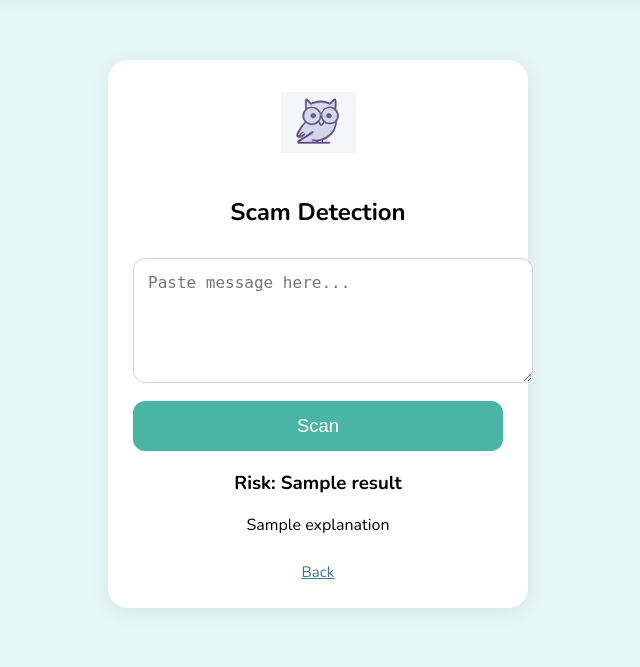
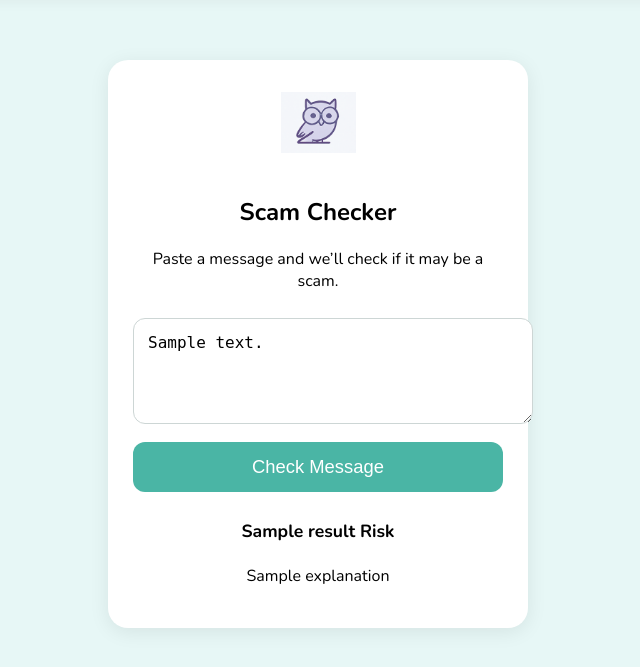
Before and after one commit to saf-k/wisetech_app, a Flask app: template templates/scam_checker.html in a window 1280 px wide. Shown: the part 69-736 px from the top of the page, without its empty margins (322-962 px from the left). Run offline with Flask 3, Linux system fonts and the light colour scheme; the template is opened without the code that fills it: most values are stand-ins (such as "Sample title", 1, 10 or a date in 2020).

Commit message:
Updated scam checker logic and UI improvements

```diff
--- a/app.py
+++ b/app.py
@@ -78,11 +78,16 @@ def call_gemini_ai(question):
 def call_gemini_scam_checker(text):
     """Scam Checker → Short structured answer."""
     prompt = (
-        "You detect scams for seniors.\n"
-        "Respond EXACTLY in this format:\n"
-        "Risk: High/Medium/Low\n"
-        "Explanation: 1–2 very short sentences.\n\n"
-        f"Message:\n{text}"
+      "You are a scam detection assistant for seniors.\n"
+    "You must ALWAYS assign a risk level that matches the message.\n\n"
+    "Rules:\n"
+    "- High Risk: message asks for money, codes, passwords, or personal info.\n"
+    "- Medium Risk: message seems suspicious, unknown sender, unusual links.\n"
+    "- Low Risk: normal everyday message with no scam indicators.\n\n"
+    "Your response MUST be ONLY:\n"
+    "Risk: High/Medium/Low\n"
+    "Explanation: 1–2 very short sentences.\n\n"
+    f"Message:\n{text}"
     )
 
     response = call_gemini(prompt)
@@ -94,11 +99,19 @@ def call_gemini_scam_checker(text):
 
     for line in response.splitlines():
         if line.lower().startswith("risk:"):
-            label = line.split(":", 1)[1].strip()
+            label = line.split(":", 1)[1].strip().lower()
         if line.lower().startswith("explanation:"):
             explanation = line.split(":", 1)[1].strip()
 
-    return {"label": label, "explanation": explanation}
+        # fallback if model misbehaves
+    if label not in ["high", "medium", "low"]:
+        label = "low"
+
+    return {
+        "label": label.capitalize(),
+        "css_label": label,
+        "explanation": explanation
+    }
 
 
 # ROUTES
--- a/templates/base.html
+++ b/templates/base.html
@@ -79,7 +79,6 @@
         }
 
 
-
         /* CARD STYLING
            Copilot suggested rounded card styles, which I fully rewrote for:
            - Larger radius
@@ -120,10 +119,7 @@
             box-shadow: 0 0 5px rgba(74,181,165,0.3);
         }
 
-        /* BUTTONS
-           Copilot suggested hover scaling.
-           I changed the shadow + color palette.
-        */
+        /* BUTTONS */
         .btn {
             display: block;
             width: 100%;
@@ -179,6 +175,40 @@
         .alert-error { background: #ffd7d7; }
         .alert-info { background: #d6ecff; }
 
+
+        /* ACCESSIBLE SCAM CHECKER COLORS */
+
+        .scam-label {
+            padding: 12px;
+            border-radius: 12px;
+            font-size: 1.1rem;
+            margin-top: 15px;
+            font-weight: 700;
+        }
+
+        /* High = deep red */
+        .scam-label.high {
+            background: #b00020;
+            color: white;
+        }
+
+        /* Medium = dark amber */
+        .scam-label.medium {
+            background: #c27c00;
+            color: white;
+        }
+
+        /* Low = dark green */
+        .scam-label.low {
+            background: #00664f;
+            color: white;
+        }
+
+        .scam-explanation {
+            margin-top: 10px;
+            font-size: 1rem;
+        }
+
     </style>
 </head>
 
--- a/templates/scam_checker.html
+++ b/templates/scam_checker.html
@@ -1,22 +1,32 @@
 {% extends "base.html" %}
 {% block content %}
 
-<div class="card fade-in">
+<div class="card">
     <img src="{{ url_for('static', filename='images/owl_logo.png') }}" class="logo">
 
-    <h2>Scam Detection</h2>
+    <h2>Scam Checker</h2>
+    <p>Paste a message and we’ll check if it may be a scam.</p>
 
-    <form method="POST">
-        <textarea class="input-field" name="message_text" placeholder="Paste message here..." rows="5"></textarea>
-        <button class="btn btn-primary" type="submit">Scan</button>
+    <form method="post">
+        <textarea name="message_text" class="input-field" rows="4"
+                  placeholder="Paste the message here...">{{ text or "" }}</textarea>
+
+        <button class="btn btn-primary" type="submit">Check Message</button>
     </form>
 
     {% if result %}
-        <h3>Risk: {{ result.label }}</h3>
-        <p>{{ result.explanation }}</p>
+        <div class="scam-result">
+
+            <!-- Accessible Risk Label -->
+            <div class="scam-label {{ result.css_label }}">
+                 {{ result.label }} Risk
+            </div>
+
+            <p class="scam-explanation">
+                {{ result.explanation }}
+            </p>
+        </div>
     {% endif %}
-
-    <a class="nav-link" href="{{ url_for('dashboard') }}">Back</a>
 </div>
 
 {% endblock %}
```
